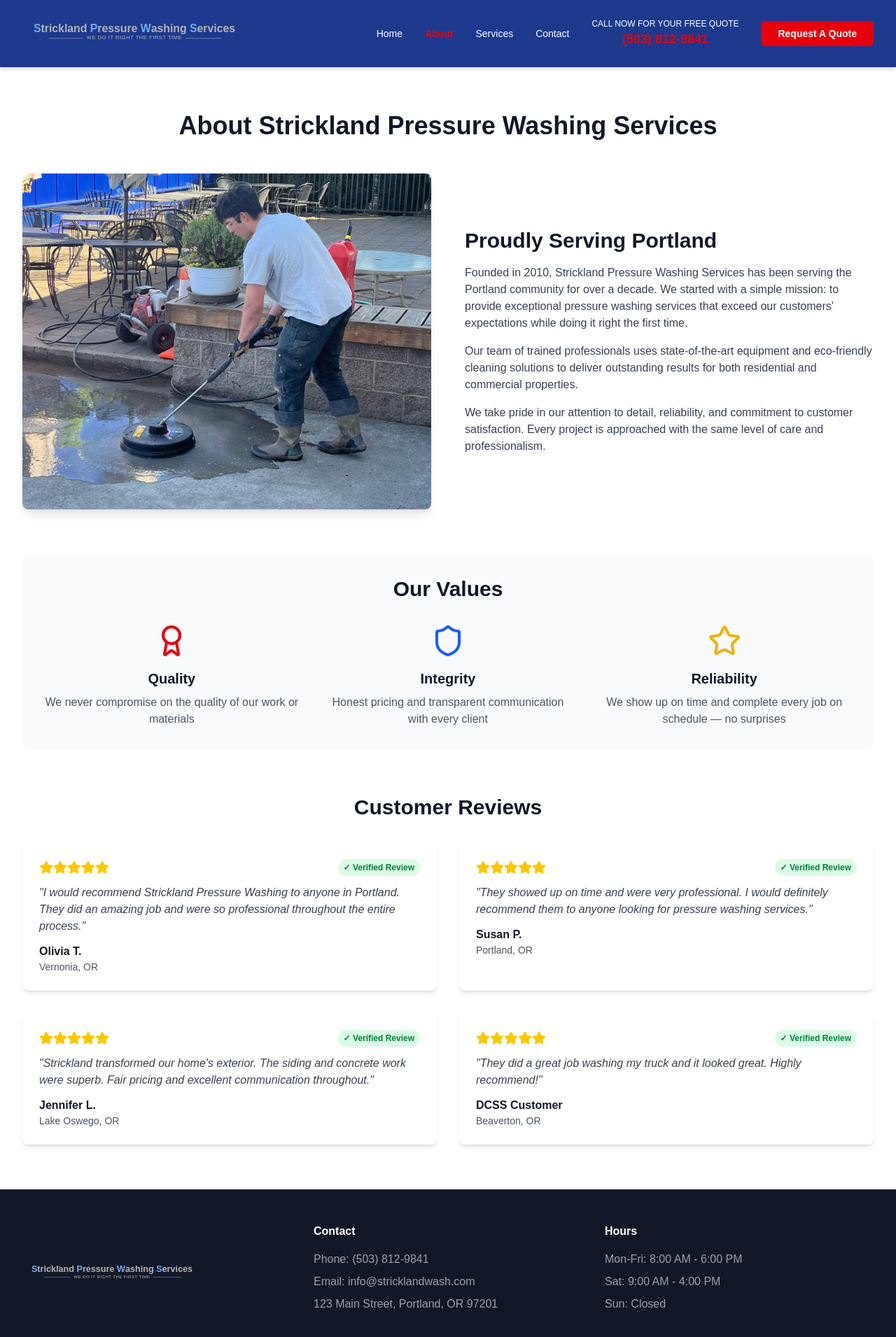
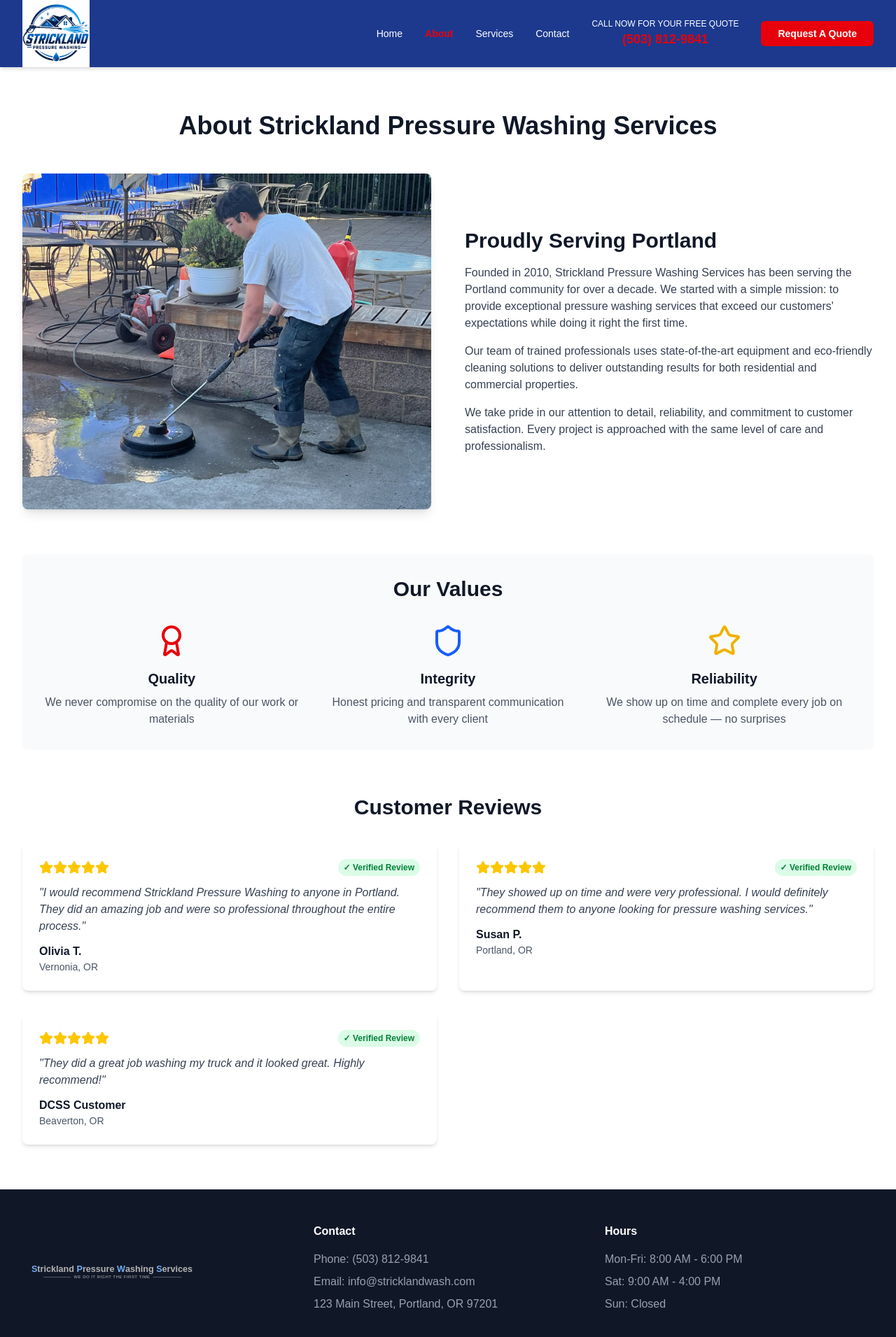
Before and after one commit to jakStrick/spwashing, a Next.js app: page /about in a window 1280 px wide. Shown: the top 1911 px of the page at 70% size. Built offline with nearby package versions, Linux system fonts and the light colour scheme.

Commit message:
removed customer request.

```diff
--- a/src/app/about/page.tsx
+++ b/src/app/about/page.tsx
@@ -98,11 +98,7 @@
                 author: "Susan P.",
                 location: "Portland, OR",
               },
-              {
-                text: "Strickland transformed our home's exterior. The siding and concrete work were superb. Fair pricing and excellent communication throughout.",
-                author: "Jennifer L.",
-                location: "Lake Oswego, OR",
-              },
+
               {
                 text: "They did a great job washing my truck and it looked great. Highly recommend!",
                 author: "DCSS Customer",
--- a/src/app/page.tsx
+++ b/src/app/page.tsx
@@ -27,19 +27,20 @@
 
   const reviews = [
     {
-      text: "We have used Strickland Pressure Washing for several years. It always looks great when they are finished. Would recommend their services to anyone!",
-      author: "Sarah M.",
+      text: "I would recommend Strickland Pressure Washing to anyone in Portland. They did an amazing job and were so professional throughout the entire process.",
+      author: "Olivia T.",
+      location: "Vernonia, OR",
+    },
+    {
+      text: "They showed up on time and were very professional. I would definitely recommend them to anyone looking for pressure washing services.",
+      author: "Susan P.",
       location: "Portland, OR",
     },
+
     {
-      text: "Outstanding service! The team was professional, on time, and did an amazing job. My house looks brand new!",
-      author: "Mike R.",
+      text: "They did a great job washing my truck and it looked great. Highly recommend!",
+      author: "DCSS Customer",
       location: "Beaverton, OR",
-    },
-    {
-      text: "I can't say enough good things about Strickland. They transformed my driveway and deck. Highly recommended!",
-      author: "Jennifer L.",
-      location: "Lake Oswego, OR",
     },
   ];
 
@@ -196,20 +197,12 @@
             Awards & Certifications
           </h2>
 
-          <div className="grid grid-cols-2 md:grid-cols-5 gap-8 items-center">
+          <div className="grid grid-cols-2 md:grid-cols-4 gap-8 items-center">
             <div className="text-center">
               <div className="bg-white p-4 rounded-lg shadow-md h-24 flex items-center justify-center">
                 <div>
                   <Award className="text-yellow-500 mx-auto mb-1" size={32} />
                   <p className="text-xs font-semibold">Best of Portland</p>
-                </div>
-              </div>
-            </div>
-            <div className="text-center">
-              <div className="bg-white p-4 rounded-lg shadow-md h-24 flex items-center justify-center">
-                <div>
-                  <Star className="text-blue-600 mx-auto mb-1" size={32} />
-                  <p className="text-xs font-semibold">BBB A+ Rating</p>
                 </div>
               </div>
             </div>
@@ -476,12 +469,12 @@
             </div>
             <div>
               <h2 className="text-4xl font-bold mb-6 text-gray-900">
-                Results You Have To See To Believe
+                Results You Can Believe
               </h2>
               <p className="text-xl text-gray-700 mb-6">
-                With over 50,000 jobs completed, our professionals have the
-                knowledge and experience to thoroughly clean your outdoor
-                surfaces. Don't settle for anything less than perfect.
+                With over 100 jobs completed, we have the knowledge and
+                experience to thoroughly clean your outdoor surfaces. Don't
+                settle for anything less than perfect.
               </p>
               <div className="flex gap-4">
                 <Link
@@ -521,7 +514,7 @@
             </div>
 
             <p className="text-xl text-gray-700 text-center mb-6 italic">
-              "{reviews[currentReview].text}"
+              {reviews[currentReview].text}
             </p>
 
             <p className="text-center font-semibold text-gray-900">
--- a/src/components/Navigation.tsx
+++ b/src/components/Navigation.tsx
@@ -5,12 +5,12 @@
 import { usePathname } from "next/navigation";
 import Image from "next/image";
 
-const Logo = ({ className = "h-36 w-full" }) => (
+const Logo = ({ className = "h-24 w-24" }) => (
   <Image
-    src="/images/logo/stricklandPressure.svg"
-    alt="Strickland Pressure Washing Services"
-    width={850}
-    height={100}
+    src="/images/logo/stricklandPressure.jpg"
+    alt="Strickland Pressure Washing Services Logo"
+    width={50}
+    height={50}
     className={className}
     priority
   />
@@ -32,7 +32,7 @@
       <div className="max-w-7xl mx-auto px-4 sm:px-6 lg:px-8">
         <div className="flex justify-between items-center h-24">
           <Link href="/" className="cursor-pointer w-80">
-            <Logo className="h-46 w-full" />
+            <Logo />
           </Link>
 
           {/* Desktop Navigation */}
```
Also changed, not shown: public/images/logo/stricklandPressure.jpg (added).
